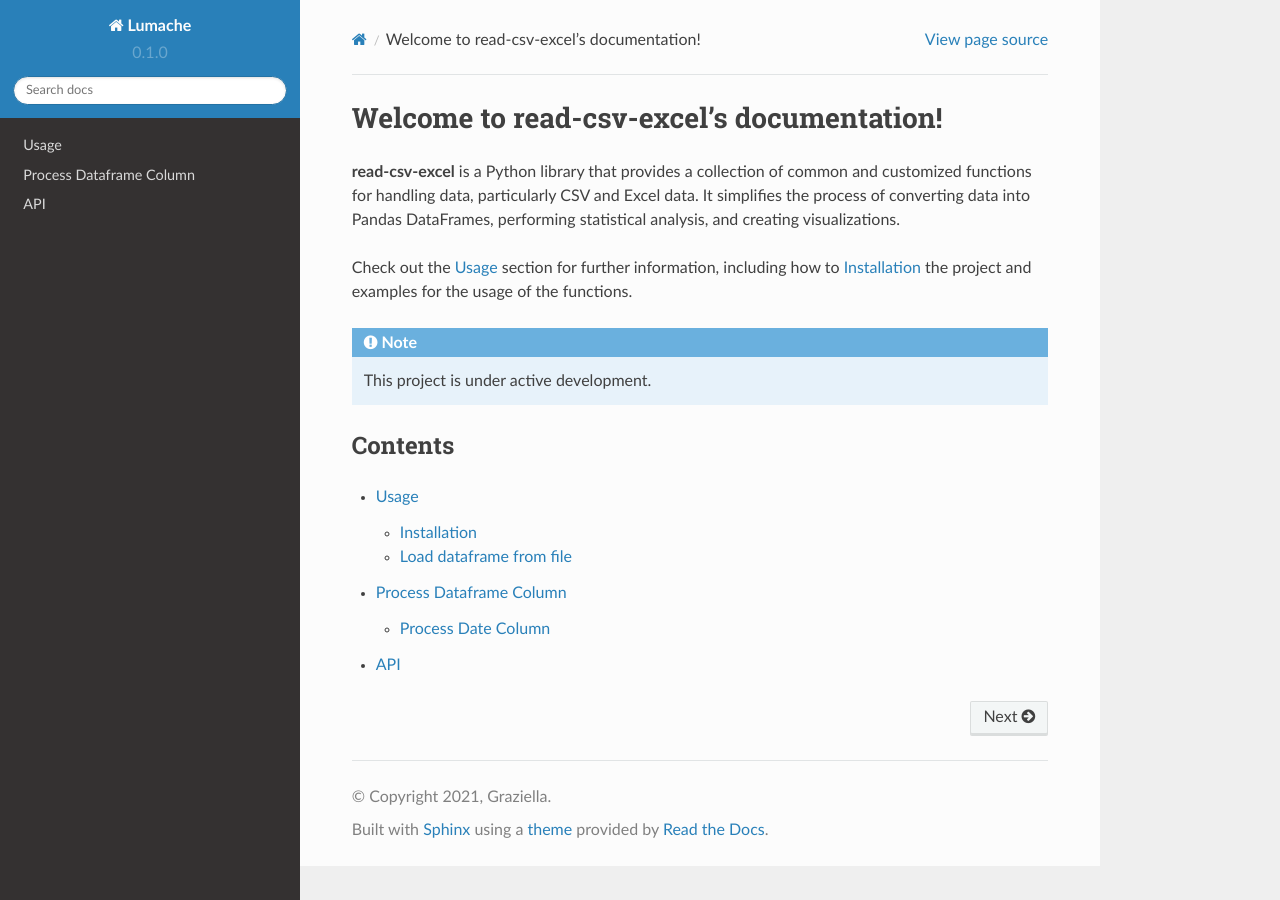
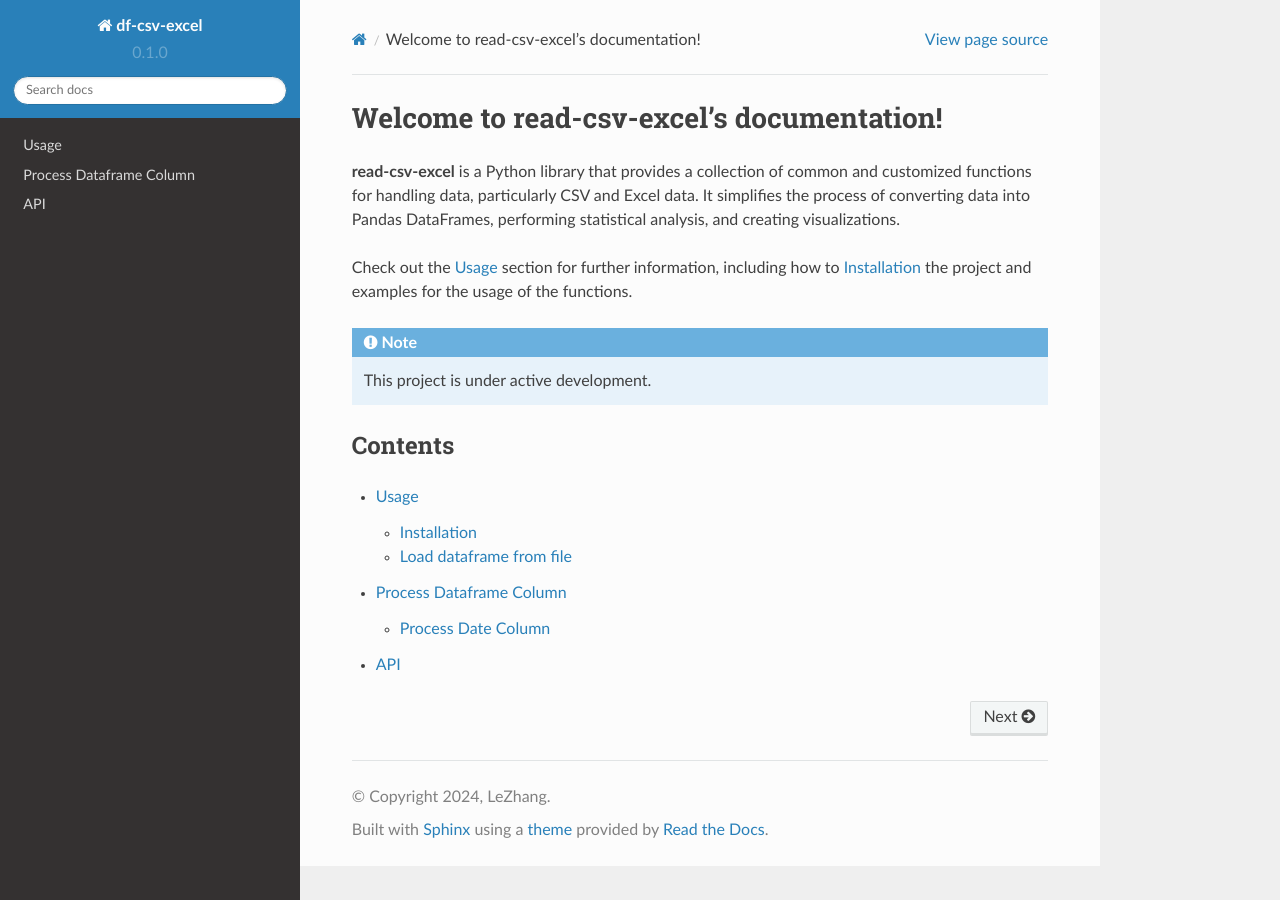
Before and after one commit to cheerzhang/read_doc_1, a Sphinx documentation site: the page built from docs/source/index.rst, in a window 1280 px wide. Built offline with Sphinx 7.4.7 and the Read the Docs theme 2.0.0, drawn with Linux system fonts in a browser that asks for light colours.

Commit message:
update project name

```diff
--- a/docs/source/api.rst
+++ b/docs/source/api.rst
@@ -4,4 +4,4 @@ API
 .. autosummary::
    :toctree: generated
 
-   lumache
+   df_csv_excel
--- a/docs/source/conf.py
+++ b/docs/source/conf.py
@@ -2,9 +2,9 @@
 
 # -- Project information
 
-project = 'Lumache'
-copyright = '2021, Graziella'
-author = 'Graziella'
+project = 'df-csv-excel'
+copyright = '2024, LeZhang'
+author = 'LeZhang'
 
 release = '0.1'
 version = '0.1.0'
```
